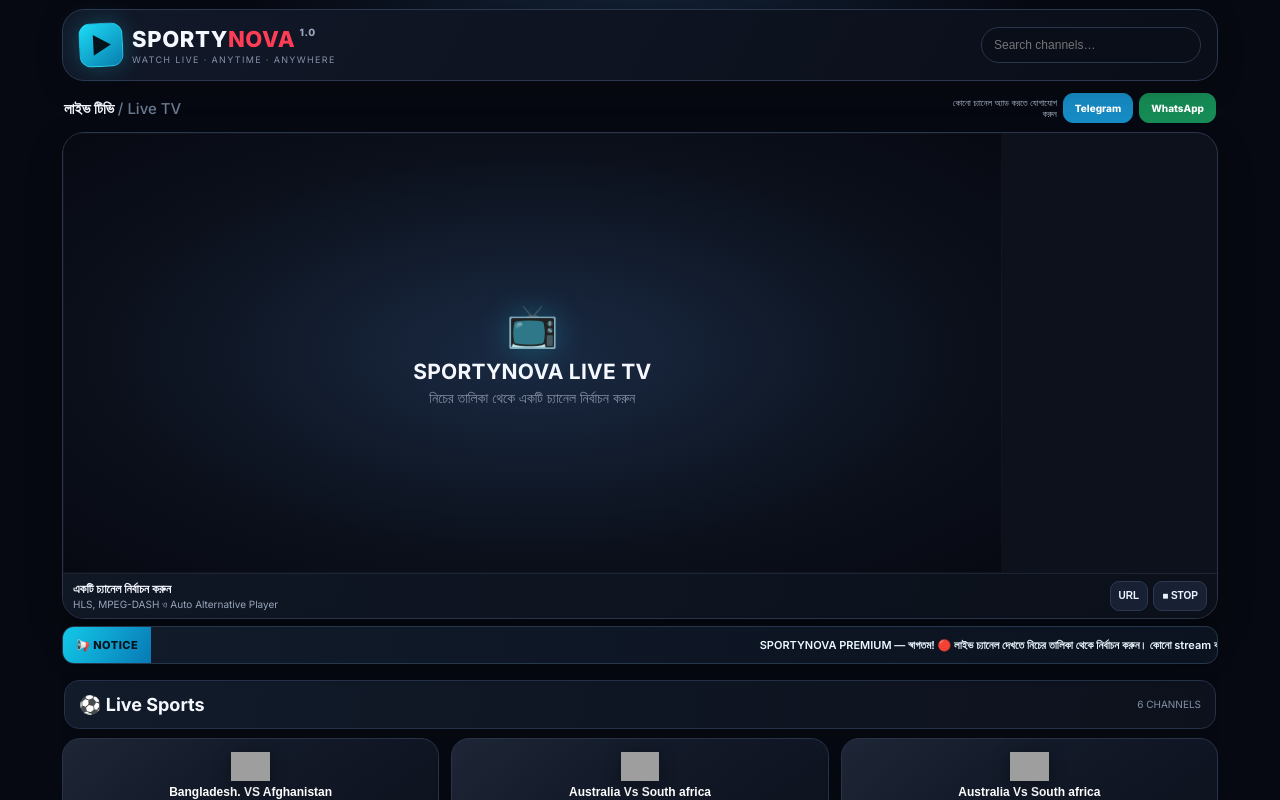
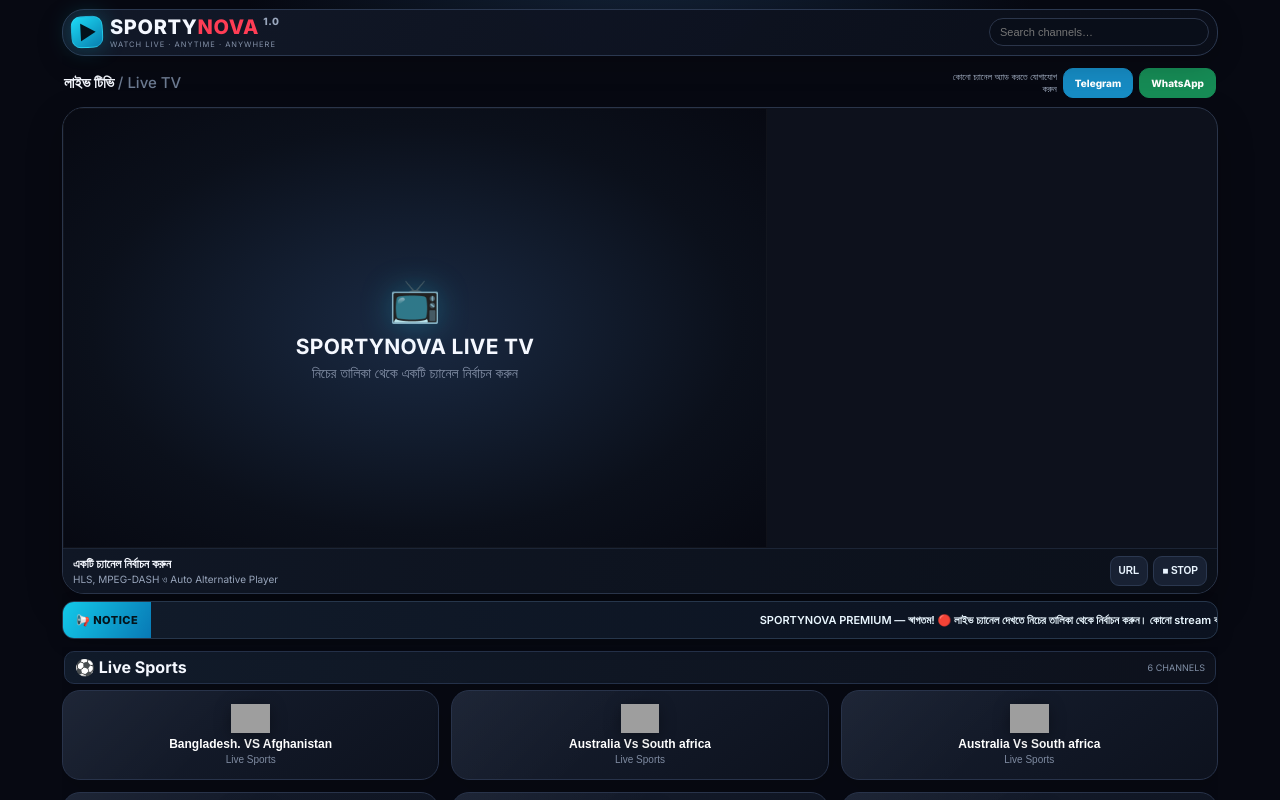
Before and after one commit to Adnanakhim98/Nova-Tv, a plain HTML site: page index.html in a window 1280 px wide. Drawn offline with nearby package versions, Linux system fonts and the light colour scheme; grey boxes are pictures that could not be loaded.

Commit message:
Adjust layout for top branding and Live Sports heading
Added user-requested layout adjustments for the top branding and Live Sports heading, including padding and font size changes.

```diff
--- a/index.html
+++ b/index.html
@@ -116,6 +116,37 @@
  .channelrow.sportsrow .chlogo,.sportsrow .chlogo{height:26px!important;margin-bottom:3px!important}
  .channelrow.sportsrow .chlogo img,.sportsrow .chlogo img{height:26px!important;max-height:26px!important}
 }
+
+/* User-requested layout adjustment: compact top branding + Live Sports heading, taller video */
+.topbar{
+  padding:5px 8px !important;
+  gap:8px !important;
+  min-height:0 !important;
+}
+.topbar .brand{gap:7px !important}
+.topbar .brandicon{
+  width:32px !important;height:32px !important;flex-basis:32px !important;
+  border-radius:10px !important;font-size:18px !important;
+}
+.topbar .brandname{font-size:clamp(14px,3.4vw,20px) !important}
+.topbar .tagline{font-size:7.5px !important;letter-spacing:1px !important;line-height:1.15 !important}
+.topbar .search{padding:7px 10px !important;font-size:11px !important}
+.channelarea > .sectionhead{
+  margin:4px 2px 6px !important;
+  padding:6px 10px !important;
+  min-height:0 !important;
+  border-radius:10px !important;
+}
+.channelarea > .sectionhead h2{font-size:clamp(12px,3.4vw,16px) !important;line-height:1.2 !important}
+.channelarea > .sectionhead .section-count{font-size:9px !important}
+.playersticky .screen{aspect-ratio:16/10 !important}
+@media(max-width:420px){
+  .topbar{padding:5px 7px !important}
+  .topbar .brandicon{width:30px !important;height:30px !important;flex-basis:30px !important}
+  .topbar .search{width:min(190px,40vw) !important;min-width:88px !important;padding:7px 9px !important}
+  .playersticky .screen{aspect-ratio:16/10 !important}
+}
+
 </style>
 </head>
 <body>
```
